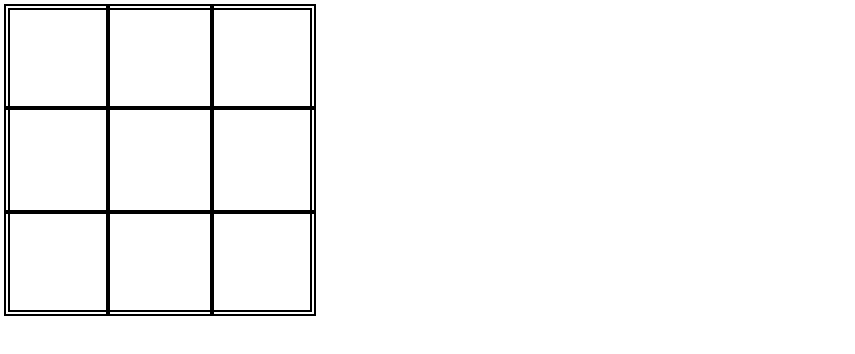
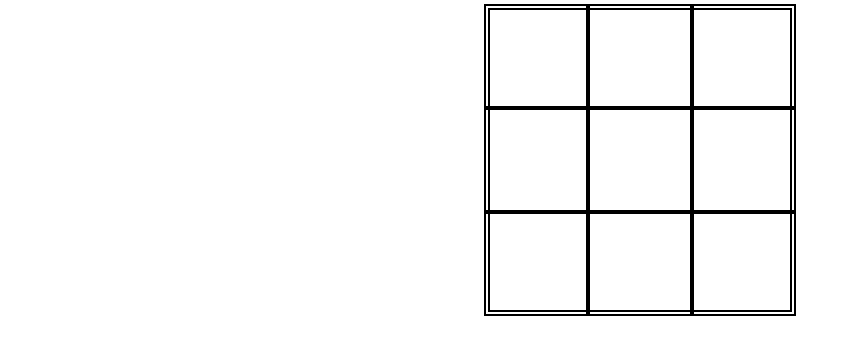
Before and after one commit to newplayer-afk/odin-tic-tac-toe, a plain HTML site: page index.html in a window 1280 px wide. Shown: the whole page, without its empty margins (0-855 px from the left). Drawn offline with Linux system fonts and the light colour scheme.

Commit message:
Center the board

```diff
--- a/style.css
+++ b/style.css
@@ -1,3 +1,8 @@
+body {
+    display: flex;
+    justify-content: center;
+    align-items: center;
+}
 main{
     display: flex;
     justify-content: center;
```
